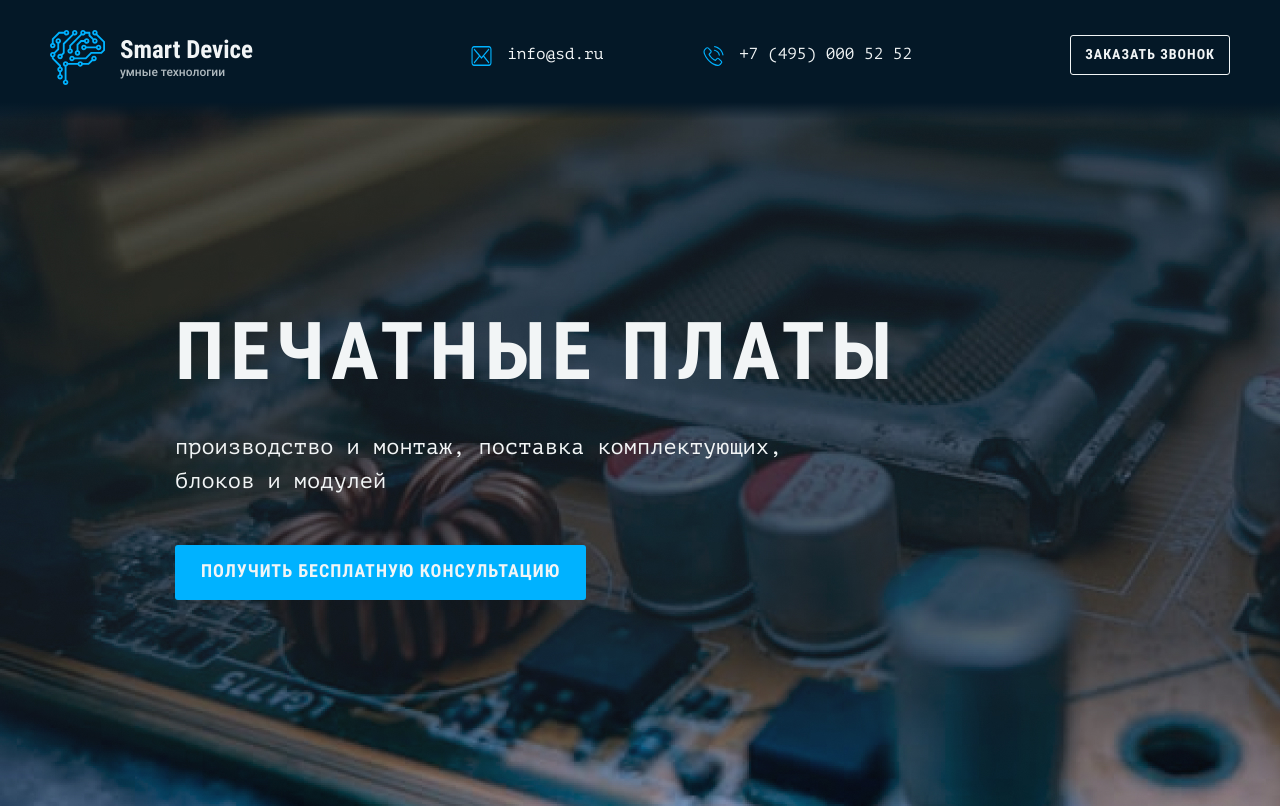
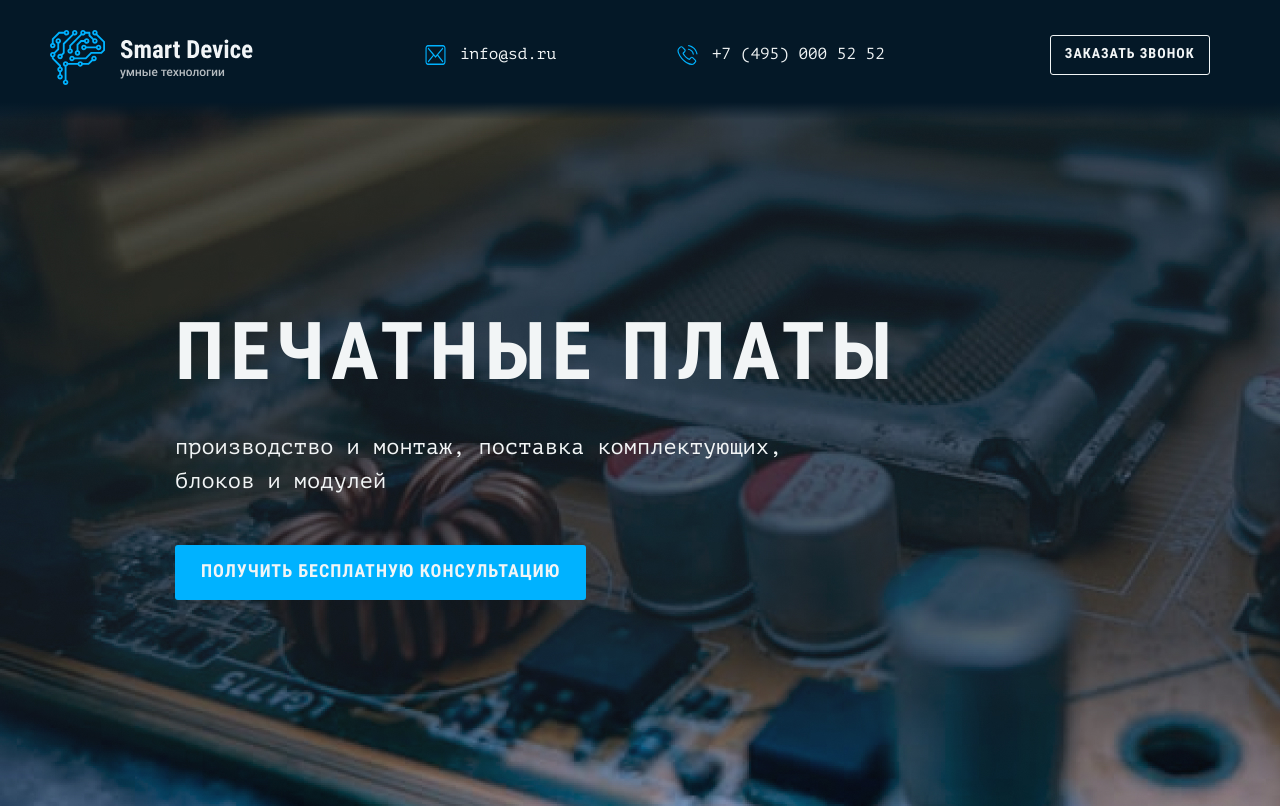
Before and after one commit to yatsev1ch/smart-device, a website built with webpack: page source/index.html in a window 1280 px wide. Shown: the top 806 px of the page. Built offline with nearby package versions, Linux system fonts and the light colour scheme; files whose address does not match are found by name.

Commit message:
Исправлены сетки

```diff
--- a/source/sass/blocks/page-footer.scss
+++ b/source/sass/blocks/page-footer.scss
@@ -40,18 +40,20 @@
 
   @media (max-width: $mbl-breakpoint) {
     margin-bottom: 9px;
-    margin-right: 15px;
+    margin-right: 8px;
     justify-self: center;
   }
 }
 
 .page-footer__socials {
-  display: flex;
-  flex-wrap: wrap;
+  display: grid;
+  max-width: 320px;
+  grid-template-columns: repeat(auto-fit, 30px);
   box-sizing: border-box;
   grid-column: 1;
   grid-row: 2;
-  gap: 25px;
+  column-gap: 25px;
+  row-gap: 15px;
   margin: 0;
   padding: 0 15px;
 
@@ -66,9 +68,10 @@
     $right-padding: $mbl-container-padding + 3;
     grid-column: 1;
     grid-row: 2;
-    padding: 11px $mbl-container-padding 0 $right-padding;
+    padding: 11px 10px 0 10px;
     margin-bottom: 29px;
     justify-self: center;
+    max-width: 220px;
   }
 }
 
--- a/source/sass/blocks/page-header.scss
+++ b/source/sass/blocks/page-header.scss
@@ -5,14 +5,18 @@
   right: 0;
   z-index: 1;
   min-height: $dsk-header-height;
+  max-height: $dsk-header-offset;
   background-image: $header-gradient;
+  overflow: auto;
 
   @media (max-width: $tbl-breakpoint) {
     min-height: $tbl-header-height;
+    max-height: $tbl-header-offset;
   }
 
   @media (max-width: $mbl-breakpoint) {
     min-height: $mbl-header-height;
+    max-height: $mbl-header-offset;
   }
 }
 
@@ -22,26 +26,60 @@
   box-sizing: border-box;
   max-width: $dsk-wrapper-width;
   margin: 0 auto;
+  padding: 30px 0 30px;
+
+  @media (max-width: $tbl-breakpoint) {
+    padding: 20px 0 20px;
+  }
+
+  @media (max-width: $mbl-breakpoint) {
+    padding: 15px 0 15px;
+  }
+
+  &::before {
+    content: "";
+    height: 1px;
+    width: 160px;
+    order: 2;
+    background-color: transparent;
+    flex-shrink: 2;
+
+    @media (max-width: $tbl-breakpoint) {
+      display: none;
+    }
+  }
+
+  &::after {
+    content: "";
+    height: 1px;
+    width: 145px;
+    order: 4;
+    background-color: transparent;
+    flex-shrink: 2;
+
+    @media (max-width: $tbl-breakpoint) {
+      width: 30px;
+    }
+
+    @media (max-width: $mbl-breakpoint) {
+      width: 20px;
+    }
+  }
 }
 
 .page-header__logo {
-  margin-right: 72px;
-  padding: 30px 0;
-
-  @media (max-width: $header-break-width) {
-    margin-right: auto;
-  }
+  padding: 0;
+  order: 1;
 
   @media (max-width: $tbl-breakpoint) {
-    padding: 20px 0 0;
+    margin-right: auto;
   }
 
   @media (max-width: $mbl-breakpoint) {
     display: block;
-    padding: 15px 0 0 1px;
+    padding-left: 1px;
   }
 
-  &::before,
   &::after {
     @media (max-width: $mbl-breakpoint) {
       display: none;
@@ -57,43 +95,36 @@
 }
 
 .page-header__contacts {
-  display: flex;
-  flex-wrap: wrap;
+  display: grid;
+  flex-shrink: 0;
+  grid-template-columns: repeat(2, auto);
+  column-gap: 101px;
+  row-gap: 10px;
   box-sizing: border-box;
-  align-items: flex-start;
-  justify-content: space-between;
-  margin: 0;
-  padding: 36px 0 5px;
-  margin-right: 144px;
-
-  @media (max-width: $header-break-width) {
-    margin-right: auto;
-  }
+  align-items: start;
+  padding: 0;
+  margin: 5px 0 0;
+  order: 3;
 
   @media (max-width: $tbl-breakpoint) {
-    padding: 20px 0 5px;
-    margin-right: 30px;
+    grid-template-columns: repeat(auto-fit, 20px);
+    column-gap: 40px;
+    margin: 0;
+    max-width: 80%;
   }
 
   @media (max-width: $mbl-breakpoint) {
-    padding: 10px 0 5px;
-    margin-right: 20px;
+    margin-top: -5px;
+    max-width: 80%;
   }
 }
 
 .page-header__contact {
-  flex-shrink: 0;
-  margin-left: 100px;
-
-  @media (max-width: $header-break-width) {
-    margin-left: 80px;
-  }
-
   @media (max-width: $tbl-breakpoint) {
-    margin-left: 40px;
+    width: 20px;
+    height: 20px;
   }
 }
-
 
 .page-header__contact-link {
   display: block;
@@ -103,7 +134,7 @@
   color: $white-basic;
   font-size: 16px;
   line-height: 100%;
-  padding: 10px 20px 10px 36px;
+  padding: 11px 20px 9px 35px;
 
   @media (max-width: $tbl-breakpoint) {
     font-size: 0;
@@ -131,19 +162,21 @@
 }
 
 .page-header__button {
-  font-family: "Roboto Condensed", "Arial", sans-serif;
+  order: 5;
+  font-family: $roboto-c;
   box-sizing: border-box;
   display: block;
   flex-shrink: 0;
   font-size: 14px;
   font-weight: 700;
   line-height: 100%;
+  max-width: 170px;
   text-transform: uppercase;
   text-decoration: none;
   color: $white-basic;
   border: 1px solid $white-basic;
-  padding: 11px 14px 13px;
-  margin-top: 35px;
+  padding: 10px 14px 14px;
+  margin-top: 5px;
   border-radius: 3px;
   text-align: center;
   letter-spacing: 1px;
--- a/source/sass/blocks/site-logo.scss
+++ b/source/sass/blocks/site-logo.scss
@@ -1,7 +1,6 @@
 .site-logo {
-  display: grid;
+  display: flex;
   box-sizing: border-box;
-  grid-template-columns: repeat(2, auto);
   text-decoration: none;
   color: $white-basic;
   flex-shrink: 0;
@@ -10,25 +9,14 @@
   cursor: unset;
   pointer-events: none;
 
-  &::before {
-    content: "Smart Device";
-    margin: 0;
-    font-size: 25px;
-    font-weight: 700;
-    line-height: 100%;
-    font-family: "Roboto Condensed", "Arial", sans-serif;
-    margin-top: 7px;
-    margin-bottom: 1px;
-  }
-
   &::after {
-    content: "умные технологии";
-    margin: 0;
-    font-family: "Roboto", "Arial", sans-serif;
-    color: $gray-footer-border;
-    font-size: 12px;
-    line-height: 150%;
-    font-weight: 500;
+    content: "";
+    width: 145px;
+    height: 45px;
+    background-image: url("../img/svg/logo-text.svg");
+    background-size: contain;
+    background-repeat: no-repeat;
+    margin-top: 5px;
   }
 }
 
```
Also changed, not shown: build/css/style.css, build/css/style.min.css, build/img/svg/logo-text.svg (added), source/img/svg/logo-text.svg (added), 1 other file.
